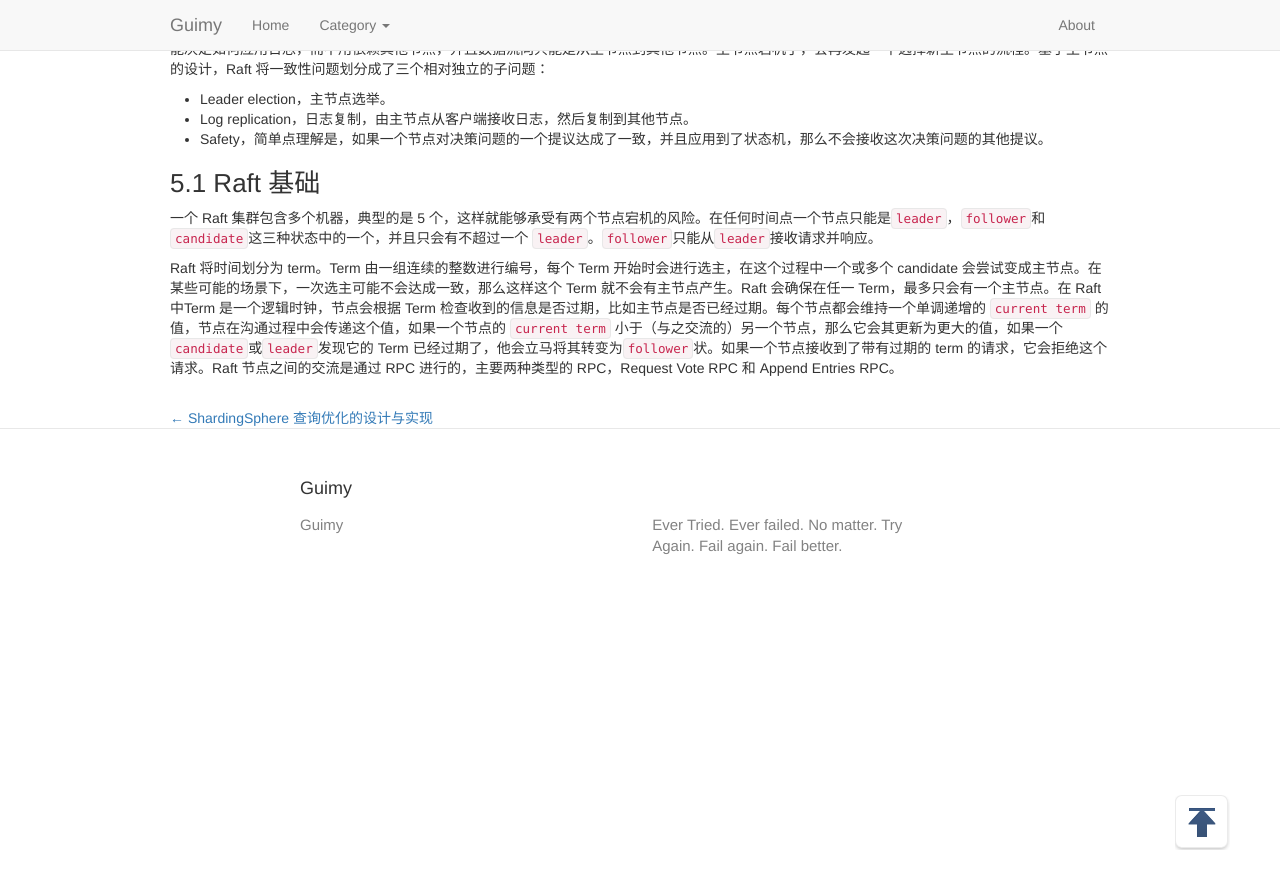
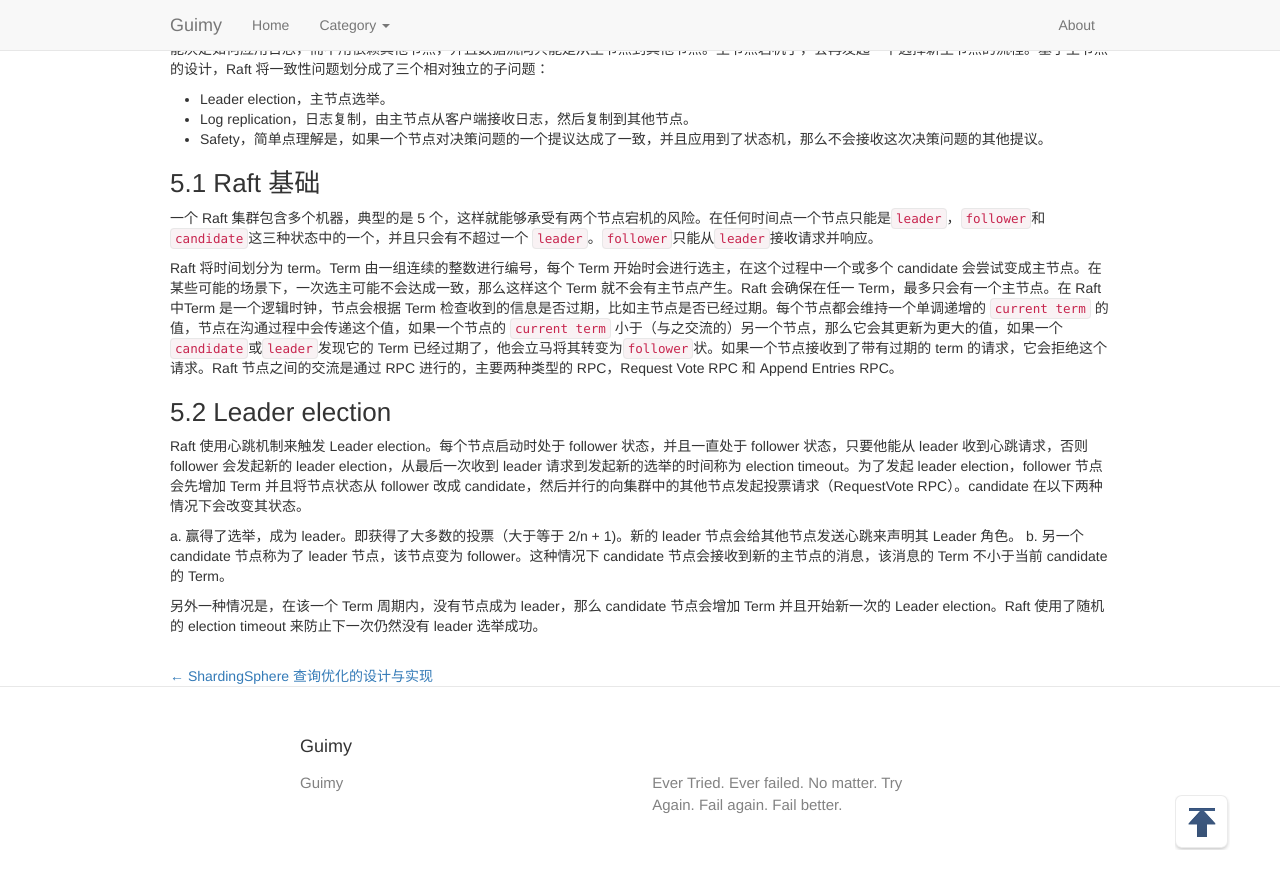
Before and after one commit to guimingyue/guimingyue.github.io, a Jekyll site: the page built from _posts/2021-04-24-reading-notes-of-raft-paper.md, in a window 1280 px wide and 900 px high, scrolled down 1835 px. Shown: the top 889 px of the window. Built offline with Jekyll 4.4.1, drawn with Linux system fonts in a browser that asks for light colours; comment, search, counter and statistics services are not loaded.

Commit message:
Update 2021-04-24-reading-notes-of-raft-paper.md

```diff
--- a/_posts/2021-04-24-reading-notes-of-raft-paper.md
+++ b/_posts/2021-04-24-reading-notes-of-raft-paper.md
@@ -60,3 +60,12 @@ Raft 算法是用来管理日志复制的（第 2 部分描述）。该算法首
 一个 Raft 集群包含多个机器，典型的是 5 个，这样就能够承受有两个节点宕机的风险。在任何时间点一个节点只能是`leader`，`follower`和 `candidate`这三种状态中的一个，并且只会有不超过一个 `leader`。`follower`只能从`leader`接收请求并响应。
 
 Raft 将时间划分为 term。Term 由一组连续的整数进行编号，每个 Term 开始时会进行选主，在这个过程中一个或多个 candidate 会尝试变成主节点。在某些可能的场景下，一次选主可能不会达成一致，那么这样这个 Term 就不会有主节点产生。Raft 会确保在任一 Term，最多只会有一个主节点。在 Raft 中Term 是一个逻辑时钟，节点会根据 Term 检查收到的信息是否过期，比如主节点是否已经过期。每个节点都会维持一个单调递增的 `current term` 的值，节点在沟通过程中会传递这个值，如果一个节点的 `current term`  小于（与之交流的）另一个节点，那么它会其更新为更大的值，如果一个`candidate`或`leader`发现它的 Term 已经过期了，他会立马将其转变为`follower`状。如果一个节点接收到了带有过期的 term 的请求，它会拒绝这个请求。Raft 节点之间的交流是通过 RPC 进行的，主要两种类型的 RPC，Request Vote RPC 和 Append Entries RPC。
+
+### 5.2 Leader election
+
+Raft 使用心跳机制来触发 Leader election。每个节点启动时处于 follower 状态，并且一直处于 follower 状态，只要他能从 leader 收到心跳请求，否则 follower 会发起新的 leader election，从最后一次收到 leader 请求到发起新的选举的时间称为 election timeout。为了发起 leader election，follower 节点会先增加 Term 并且将节点状态从 follower 改成 candidate，然后并行的向集群中的其他节点发起投票请求（RequestVote RPC）。candidate 在以下两种情况下会改变其状态。
+
+a. 赢得了选举，成为 leader。即获得了大多数的投票（大于等于 2/n + 1)。新的 leader 节点会给其他节点发送心跳来声明其 Leader 角色。
+b. 另一个 candidate 节点称为了 leader 节点，该节点变为 follower。这种情况下 candidate 节点会接收到新的主节点的消息，该消息的 Term 不小于当前 candidate 的 Term。
+
+另外一种情况是，在该一个 Term 周期内，没有节点成为 leader，那么 candidate 节点会增加 Term 并且开始新一次的 Leader election。Raft 使用了随机的 election timeout 来防止下一次仍然没有 leader 选举成功。
```
